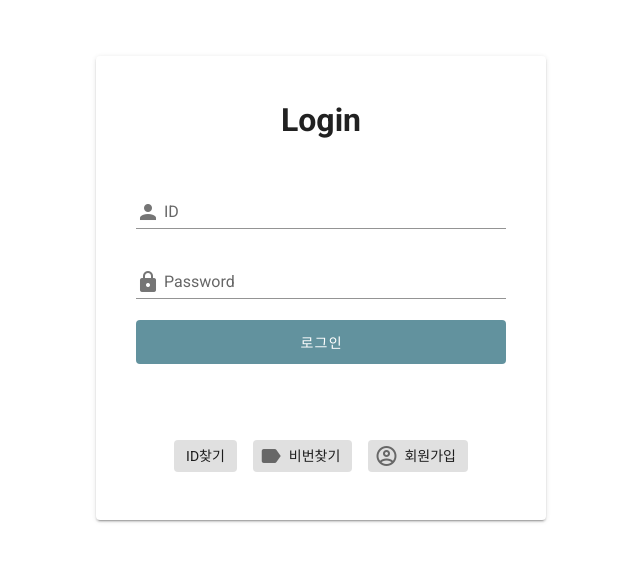
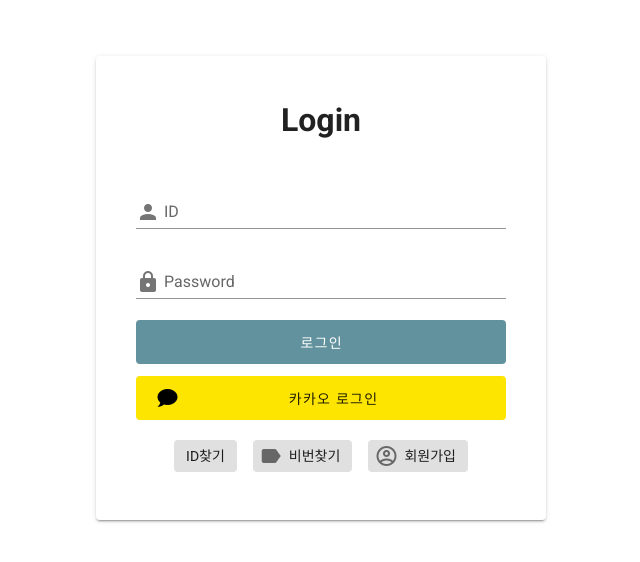
Before and after one commit to JunHyxxn/e-duo-front, a Vue app: page /#/login in a window 1280 px wide. Shown: the part 112-674 px from the top of the page, without its empty margins (319-959 px from the left). Built offline with nearby package versions, Linux system fonts and the light colour scheme.

Commit message:
RFT: 카카오 로그인 커스텀 버튼으로 변경

```diff
--- a/src/components/TheLogin.vue
+++ b/src/components/TheLogin.vue
@@ -30,11 +30,19 @@
               >
                 로그인
               </v-btn>
-              <v-img
-                src="@/assets/kakao_login_medium_wide.png"
-                class="social-login mb-3"
-                max-height="44px"
-              ></v-img>
+              <v-btn
+                type="submit"
+                depressed
+                large
+                block
+                class="d-flex justify-space-between mb-3"
+                color="#FEE500"
+                text-col
+              >
+                <v-icon color="#000000" class="align-left">mdi-chat</v-icon>
+                카카오 로그인
+                <span></span>
+              </v-btn>
               <div class="text-center">
                 <v-chip class="ma-2" label> ID찾기 </v-chip>
                 <v-chip class="ma-2" label>
```
